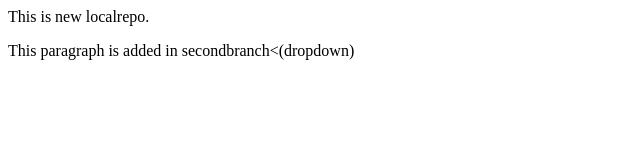
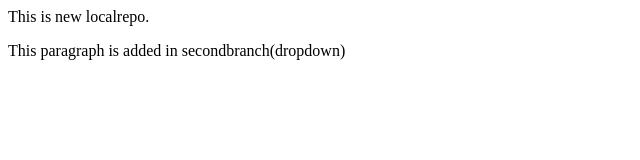
Before and after one commit to BhaumikCGithub/Localrepo, a plain HTML site: page index.html in a window 1280 px wide. Shown: the full height of the page, 0-640 px from the left. Drawn offline with Linux system fonts and the light colour scheme.

Commit message:
all changes nulify

```diff
--- a/index.html
+++ b/index.html
@@ -1,2 +1,2 @@
 <p>This is new localrepo.</p>
-<p>This paragraph is added in secondbranch<(dropdown)</p>
+<p>This paragraph is added in secondbranch(dropdown)</p>
```
